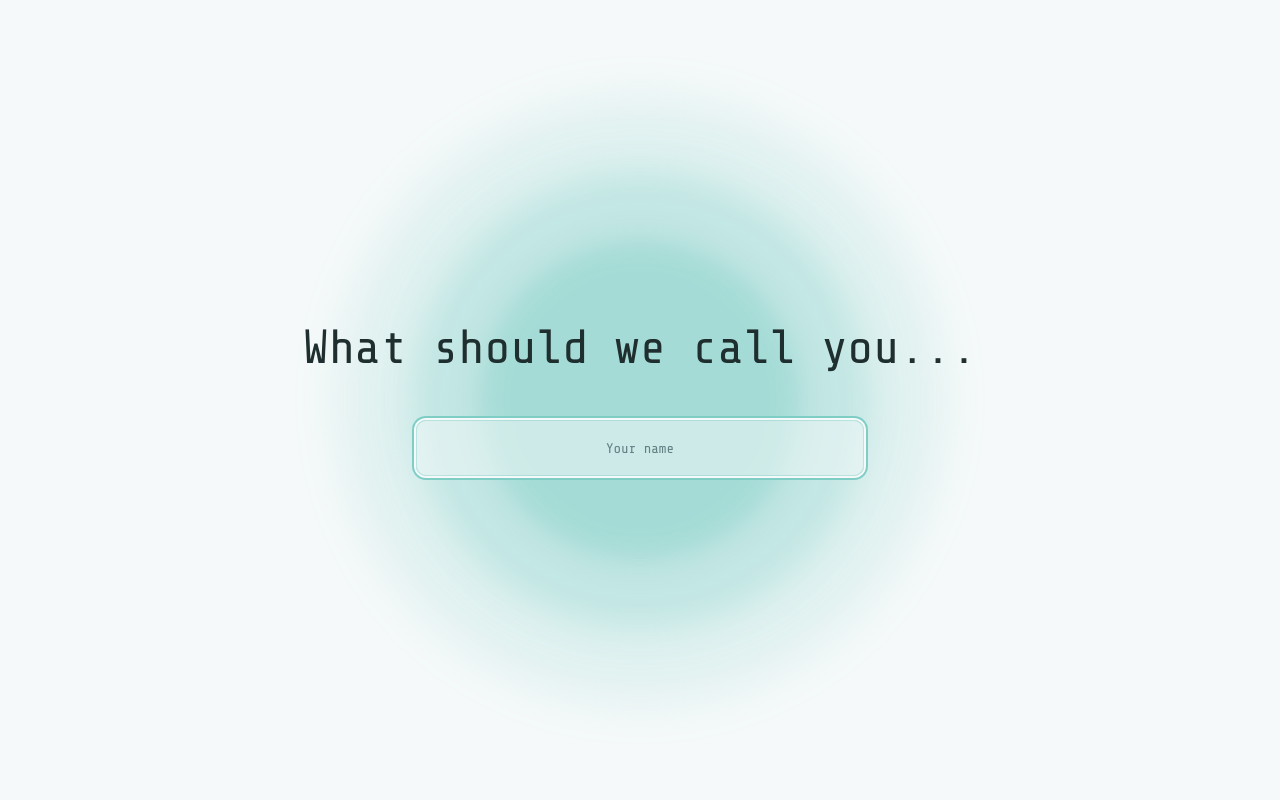
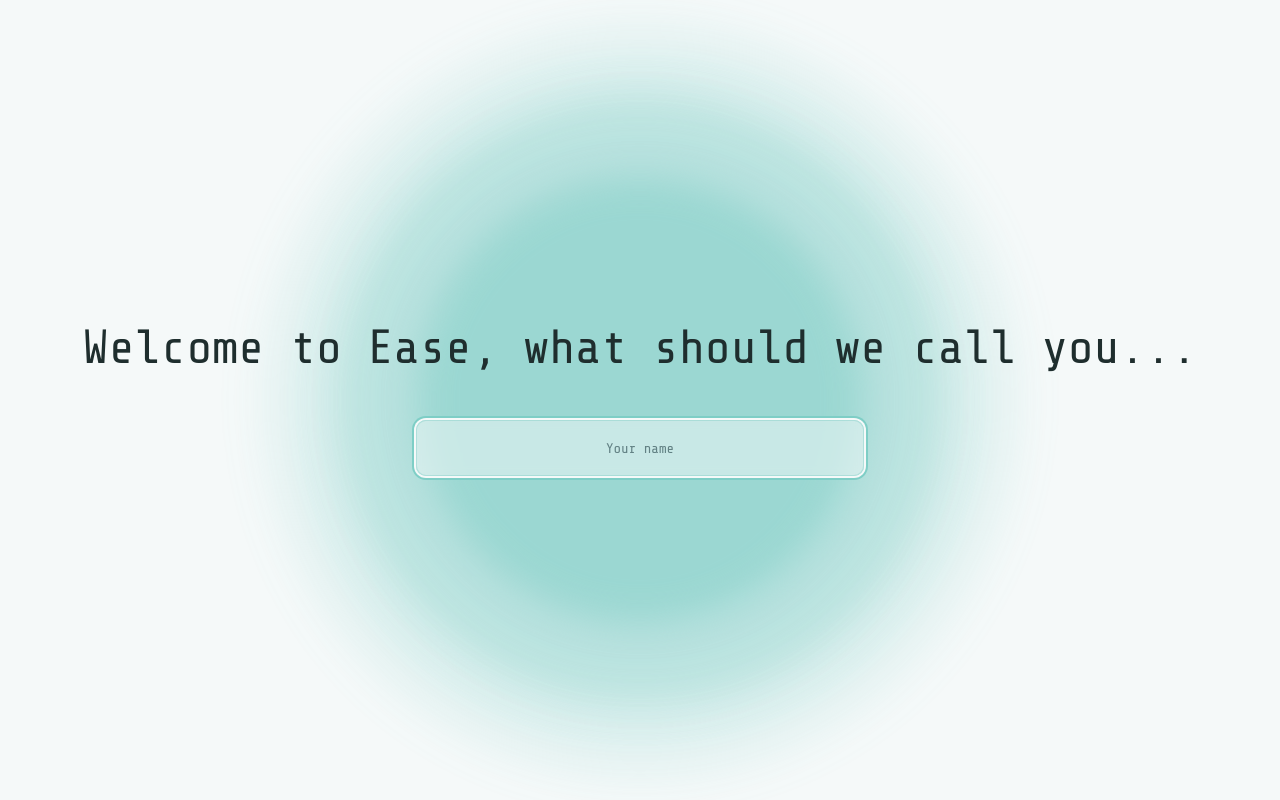
Before and after one commit to petergrotz/ease-the-chronic-pain-app, a React (Vite) app: page /welcome in a window 1280 px wide. Built offline with nearby package versions, Linux system fonts and the light colour scheme.

Commit message:
Update welcome text and animation

```diff
--- a/src/pages/Welcome.tsx
+++ b/src/pages/Welcome.tsx
@@ -47,8 +47,8 @@ const Welcome = () => {
       <div className={`relative z-10 text-center transition-all duration-1000 ${showWelcomeMessage ? "opacity-0 scale-95" : "opacity-100 scale-100"}`}>
         {!showWelcomeMessage ? (
           <form onSubmit={handleNameSubmit} className="space-y-8 px-6">
-            <h1 className="text-4xl md:text-5xl font-light text-foreground mb-12 animate-fade-in">
-              What should we call you...
+            <h1 className="text-4xl md:text-5xl font-light text-foreground mb-12 animate-[fade-in_2s_ease-out]">
+              Welcome to Ease, what should we call you...
             </h1>
             <Input
               type="text"
```
